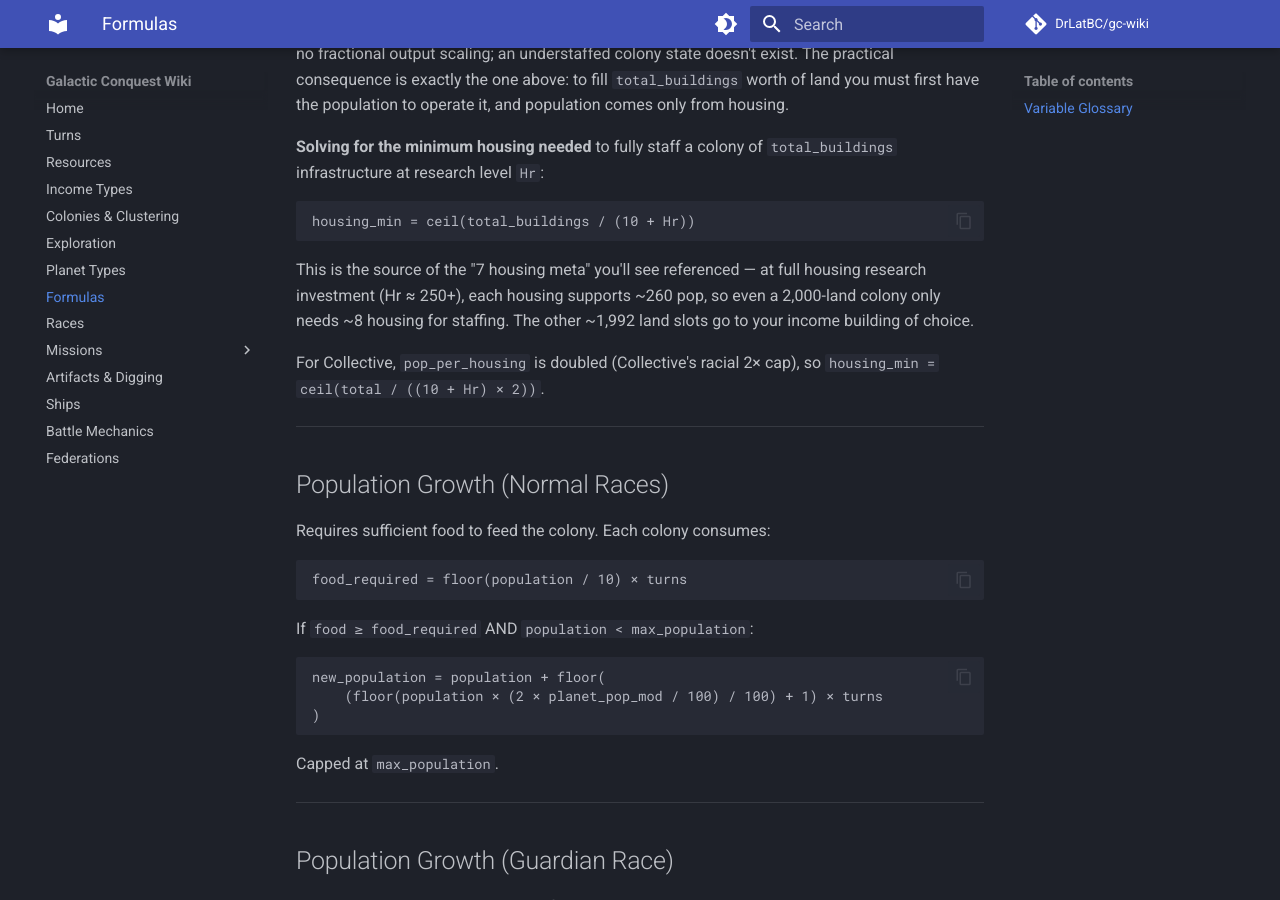
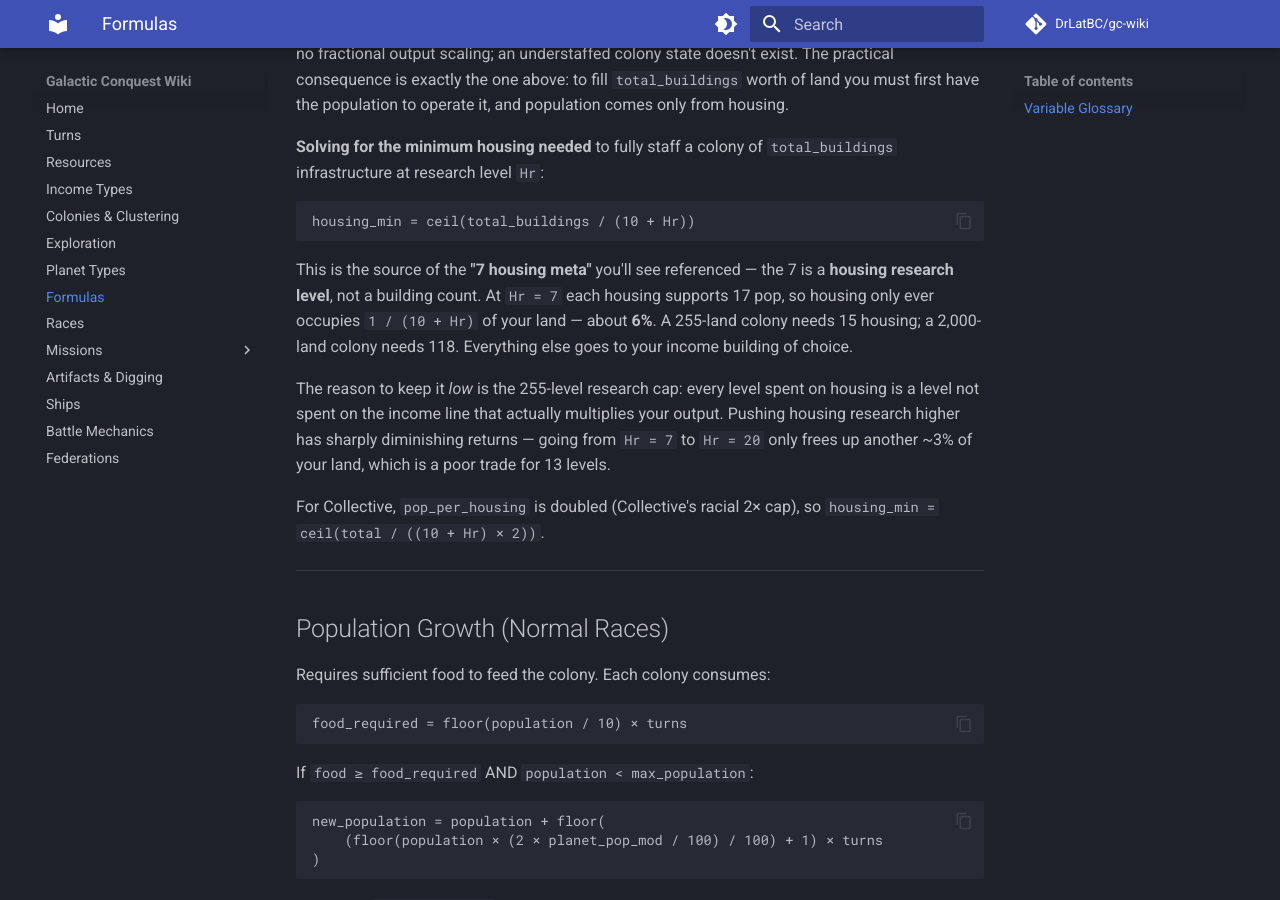
Before and after one commit to DrLatBC/gc-wiki, an MkDocs documentation site: the page built from docs/formulas.md, in a window 1280 px wide and 900 px high, scrolled down 6568 px. Built offline with MkDocs 1.6.1 and Material for MkDocs 9.7.7, drawn with Linux system fonts in a browser that asks for light colours; comment, search, counter and statistics services are not loaded.

Commit message:
Correct the "7 housing meta" explanation
The 7 refers to housing research level, not a building count, and the page had
it backwards - claiming the meta came from maxing housing research (Hr ~250),
which the 255-level total cap makes impossible anyway. At Hr=7 housing occupies
about 6% of a colony's land, matching the figures on the Colonies page.

Co-Authored-By: Claude Opus 4.8 <noreply@anthropic.com>

````diff
--- a/docs/formulas.md
+++ b/docs/formulas.md
@@ -254,7 +254,9 @@ A build is **rejected** if the new buildings would require more labor than you h
 housing_min = ceil(total_buildings / (10 + Hr))
 ```
 
-This is the source of the "7 housing meta" you'll see referenced — at full housing research investment (Hr ≈ 250+), each housing supports ~260 pop, so even a 2,000-land colony only needs ~8 housing for staffing. The other ~1,992 land slots go to your income building of choice.
+This is the source of the **"7 housing meta"** you'll see referenced — the 7 is a **housing research level**, not a building count. At `Hr = 7` each housing supports 17 pop, so housing only ever occupies `1 / (10 + Hr)` of your land — about **6%**. A 255-land colony needs 15 housing; a 2,000-land colony needs 118. Everything else goes to your income building of choice.
+
+The reason to keep it *low* is the 255-level research cap: every level spent on housing is a level not spent on the income line that actually multiplies your output. Pushing housing research higher has sharply diminishing returns — going from `Hr = 7` to `Hr = 20` only frees up another ~3% of your land, which is a poor trade for 13 levels.
 
 For Collective, `pop_per_housing` is doubled (Collective's racial 2× cap), so `housing_min = ceil(total / ((10 + Hr) × 2))`.
 
````
